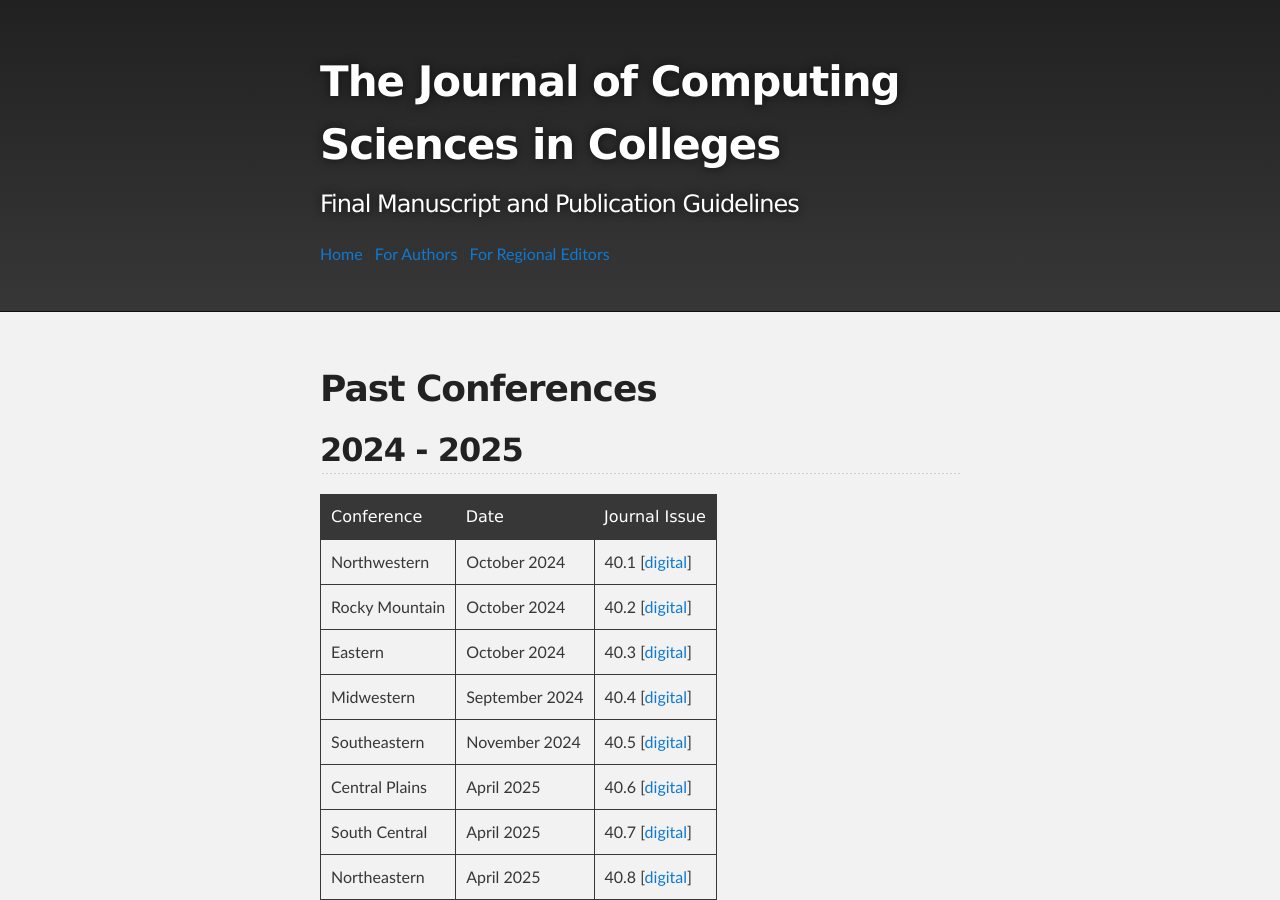
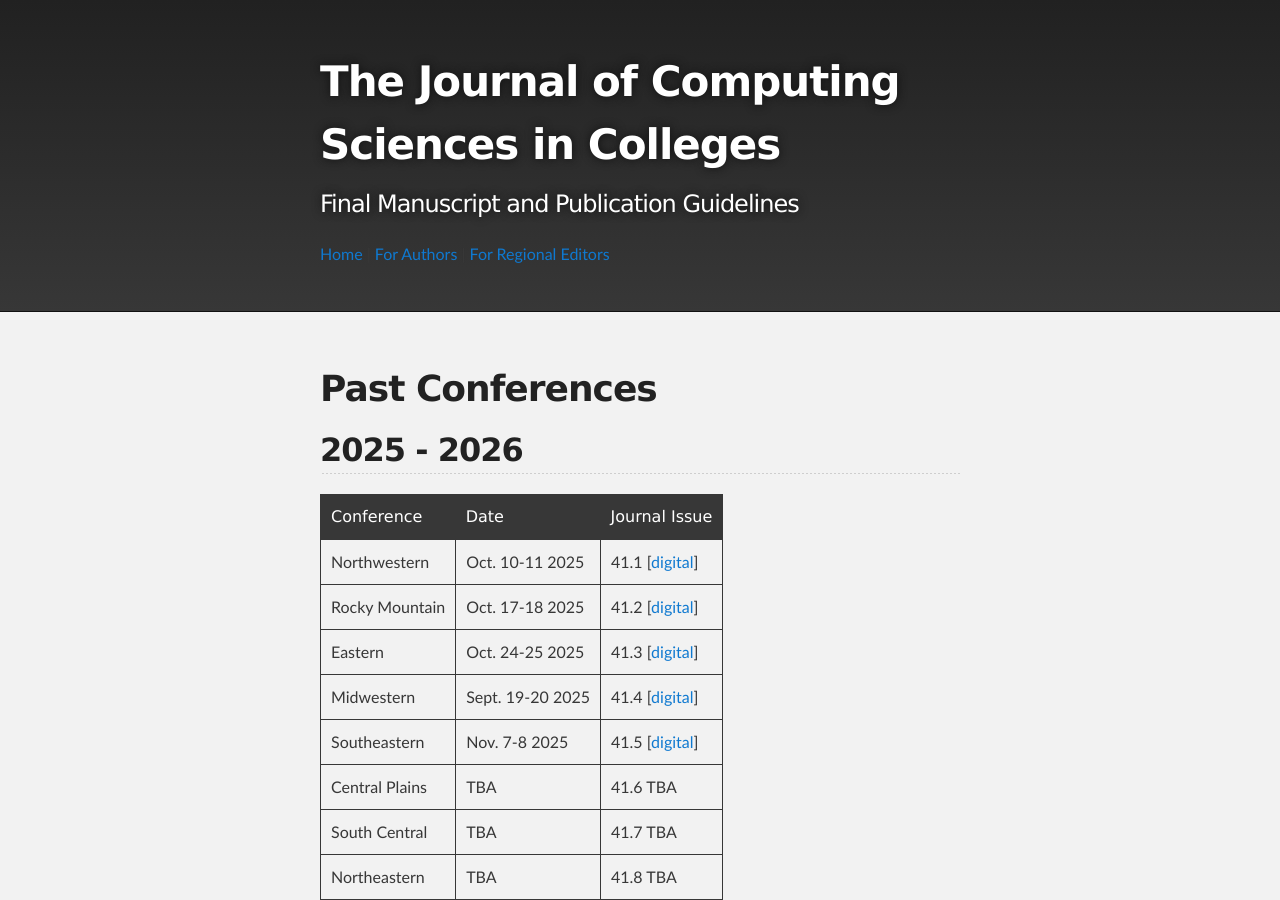
Before and after one commit to ccsc-journal/ccsc-editor, a Jekyll site: the page built from docs/past_conferences.md, in a window 1280 px wide and 900 px high. Built offline with Jekyll 4.4.1, drawn with Linux system fonts in a browser that asks for light colours; some of the changed text lies outside the part shown.

Commit message:
Update past_conferences.md

```diff
--- a/docs/past_conferences.md
+++ b/docs/past_conferences.md
@@ -4,6 +4,22 @@ title: "Journals"
 group: navigation
 ---
 # Past Conferences
+
+## 2025 - 2026
+
+| Conference | Date | Journal Issue |
+|:-------------|:------------------|:------|
+| Northwestern | Oct. 10-11 2025 | 41.1 [[digital](https://www.ccsc.org/publications/journals/CCSCNW2025Final.pdf)] |
+| Rocky Mountain | Oct. 17-18 2025 | 41.2 [[digital](https://www.ccsc.org/publications/journals/CCSCRM2025Final.pdf)] |
+| Eastern | Oct. 24-25 2025 | 41.3 [[digital](https://www.ccsc.org/publications/journals/CCSCEastern2025Final.pdf)] |
+| Midwestern | Sept. 19-20 2025 | 41.4 [[digital](https://www.ccsc.org/publications/journals/CCSCMW2025Final.pdf)] |
+| Southeastern | Nov. 7-8 2025 | 41.5 [[digital](https://www.ccsc.org/publications/journals/CCSCSE2025Final.pdf)] |
+| Central Plains | TBA | 41.6 TBA |
+| South Central | TBA | 41.7 TBA |
+| Northeastern | TBA | 41.8 TBA |
+| Southwestern | TBA | 41.9 TBA |
+| Mid-South | TBA | 41.10 TBA |
+
 
 ## 2024 - 2025
 
```
